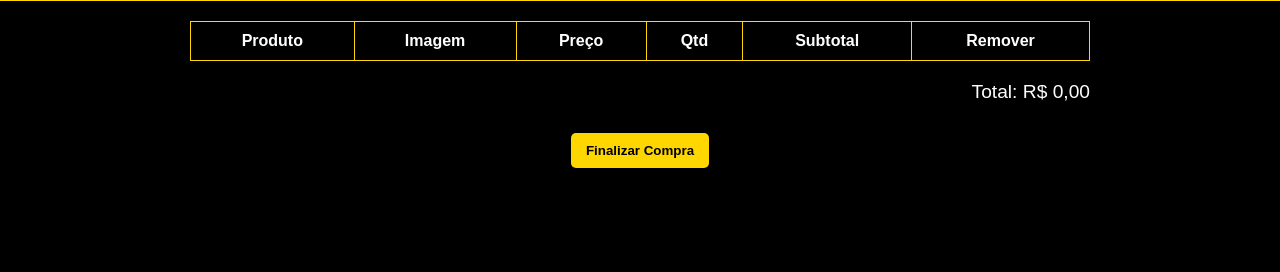
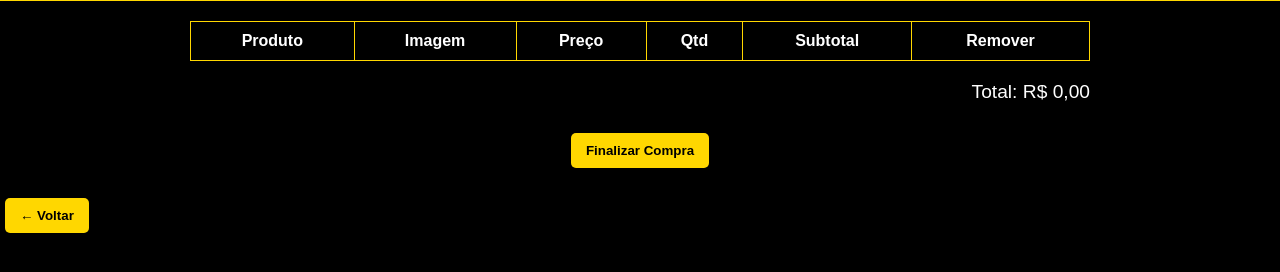
Before and after one commit to hugovilela7/fullfire-site, a plain HTML site: page carrinho.html in a window 1280 px wide. Shown: the part 68-340 px from the top of the page. Drawn offline with Linux system fonts and the light colour scheme.

Commit message:
Atualizando botão voltar

```diff
--- a/carrinho.html
+++ b/carrinho.html
@@ -51,5 +51,19 @@
 </main>
 
 <script src="carrinho.js"></script>
+
+<button onclick="history.back()"
+        style="
+          margin-top:20px;
+          padding:10px 15px;
+          background:gold;
+          color:black;
+          border:none;
+          border-radius:5px;
+          cursor:pointer;
+          font-weight:bold;">
+  ← Voltar
+</button>
+
 </body>
 </html>
```
Also changed, not shown: detalhes.html (+13 -0 lines), pagamento.html (+13 -0 lines), produtos.html (+13 -0 lines).
